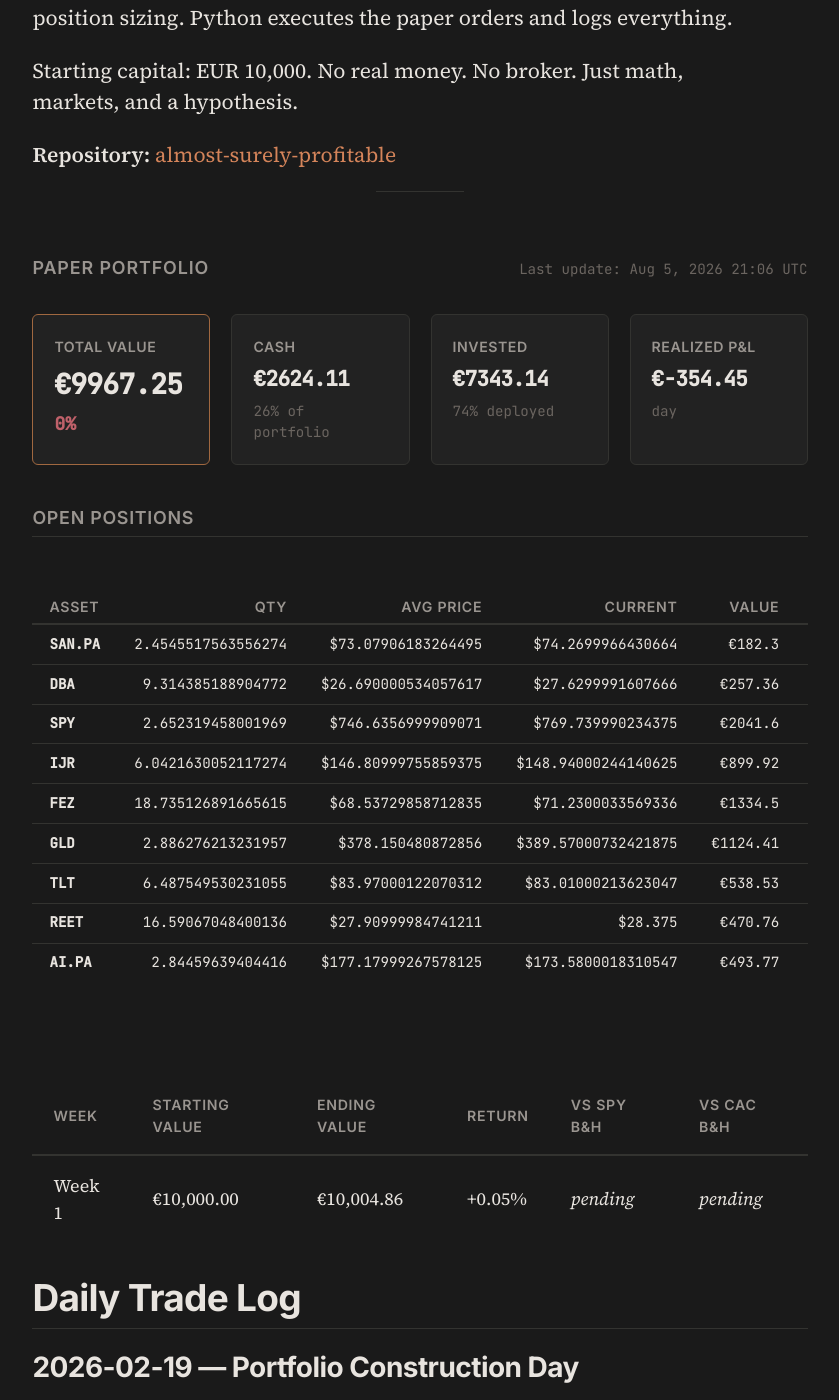
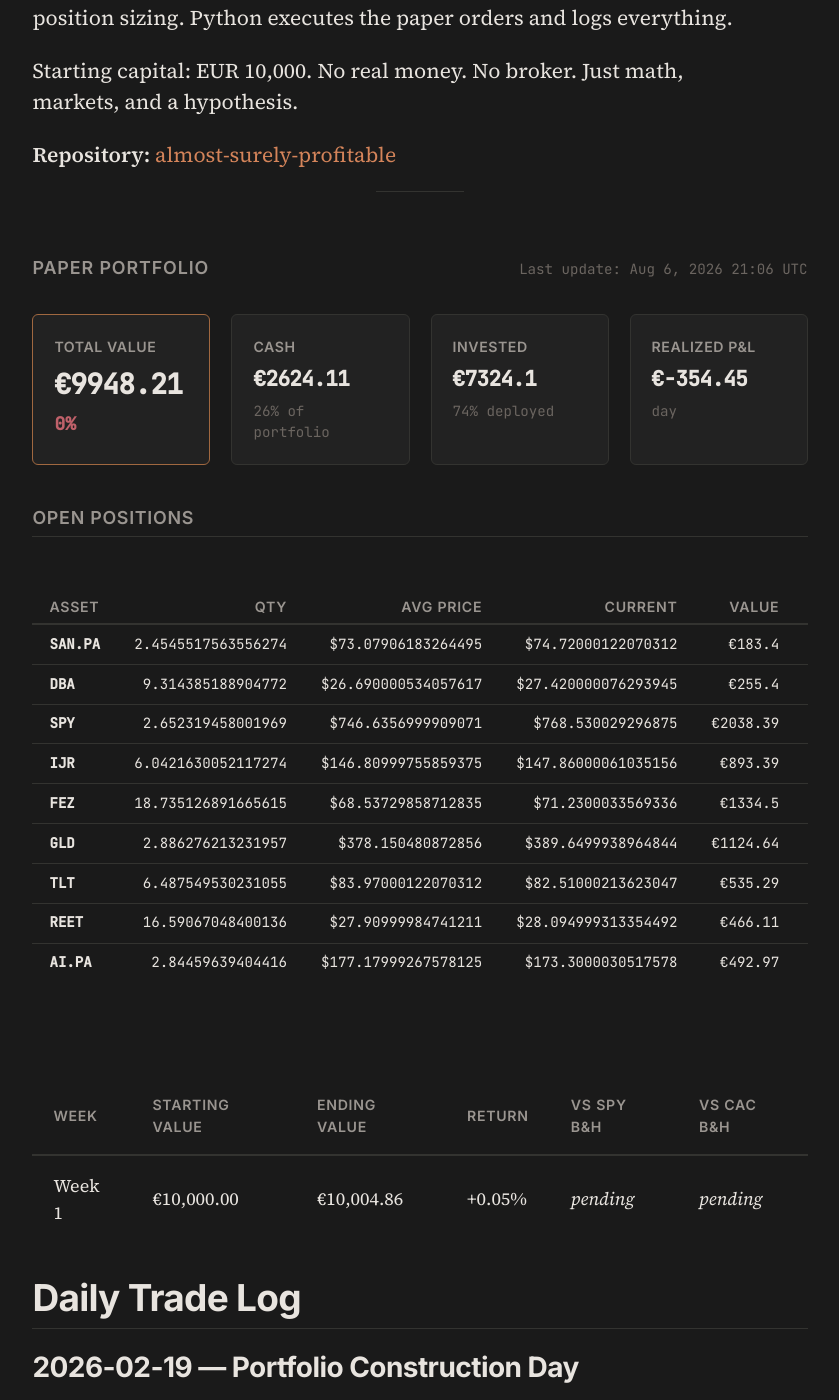
Before and after one commit to Alm0stSurely/alm0stsurely.github.io, a Jekyll site: the page built from trading.md, in a window 1280 px wide and 1400 px high, scrolled down 854 px. Shown: the whole window, without its empty margins (220-1059 px from the left). Built offline with Jekyll 4.4.1, drawn with Linux system fonts in a browser that asks for light colours.

```diff
--- a/_data/portfolio.json
+++ b/_data/portfolio.json
@@ -5,38 +5,38 @@
     {
       "quantity": 2.4545517563556274,
       "avg_price": 73.07906183264495,
-      "current_price": 74.2699966430664,
+      "current_price": 74.72000122070312,
       "ticker": "SAN.PA",
-      "market_value": 182.2995507047652,
-      "unrealized_pnl": 2.9232111306250337,
-      "unrealized_pnl_pct": 0.016296525715515597
+      "market_value": 183.40411023117147,
+      "unrealized_pnl": 4.027770657031311,
+      "unrealized_pnl_pct": 0.02245430287290786
     },
     {
       "quantity": 9.314385188904772,
       "avg_price": 26.690000534057617,
-      "current_price": 27.6299991607666,
+      "current_price": 27.420000076293945,
       "ticker": "DBA",
-      "market_value": 257.3564549524957,
-      "unrealized_pnl": 8.75550928620899,
-      "unrealized_pnl_pct": 0.03521913105657322
+      "market_value": 255.40044259040005,
+      "unrealized_pnl": 6.799496924113299,
+      "unrealized_pnl_pct": 0.02735105011724576
     },
     {
       "quantity": 2.652319458001969,
       "avg_price": 746.6356999909071,
-      "current_price": 769.739990234375,
+      "current_price": 768.530029296875,
       "ticker": "SPY",
-      "market_value": 2041.5963537008786,
-      "unrealized_pnl": 61.279958576074854,
-      "unrealized_pnl_pct": 0.03094452923125593
+      "market_value": 2038.3871507629249,
+      "unrealized_pnl": 58.07075563812123,
+      "unrealized_pnl_pct": 0.029323978623356037
     },
     {
       "quantity": 6.0421630052117274,
       "avg_price": 146.80999755859375,
-      "current_price": 148.94000244140625,
+      "current_price": 147.86000061035156,
       "ticker": "IJR",
-      "market_value": 899.9197727476092,
-      "unrealized_pnl": 12.869836703850028,
-      "unrealized_pnl_pct": 0.014508581964674359
+      "market_value": 893.3942256384496,
+      "unrealized_pnl": 6.3442895946903946,
+      "unrealized_pnl_pct": 0.007152122261555998
     },
     {
       "quantity": 18.735126891665615,
@@ -45,46 +45,46 @@
       "ticker": "FEZ",
       "market_value": 1334.5031513859187,
       "unrealized_pnl": 50.448165544094536,
-      "unrealized_pnl_pct": 0.03928816608349588
+      "unrealized_pnl_pct": 0.039288166083495876
     },
     {
       "quantity": 2.886276213231957,
       "avg_price": 378.150480872856,
-      "current_price": 389.57000732421875,
+      "current_price": 389.6499938964844,
       "ticker": "GLD",
-      "market_value": 1124.406645528492,
-      "unrealized_pnl": 32.959907562941424,
-      "unrealized_pnl_pct": 0.030198365542214615
+      "market_value": 1124.6375088694,
+      "unrealized_pnl": 33.190770903849625,
+      "unrealized_pnl_pct": 0.030409886024962612
     },
     {
       "quantity": 6.487549530231055,
       "avg_price": 83.97000122070312,
-      "current_price": 83.01000213623047,
+      "current_price": 82.51000213623047,
       "ticker": "TLT",
-      "market_value": 538.5315003633808,
-      "unrealized_pnl": -6.228041609492824,
-      "unrealized_pnl_pct": -0.011432643450241666
+      "market_value": 535.2877255982653,
+      "unrealized_pnl": -9.471816374608352,
+      "unrealized_pnl_pct": -0.017387150925903382
     },
     {
       "quantity": 16.59067048400136,
       "avg_price": 27.90999984741211,
-      "current_price": 28.375,
+      "current_price": 28.094999313354492,
       "ticker": "REET",
-      "market_value": 470.76027498353864,
-      "unrealized_pnl": 7.714664306596046,
-      "unrealized_pnl_pct": 0.016660700649591968
+      "market_value": 466.1148758561089,
+      "unrealized_pnl": 3.0692651791663366,
+      "unrealized_pnl_pct": 0.006628429485983618
     },
     {
       "quantity": 2.84459639404416,
       "avg_price": 177.17999267578125,
-      "current_price": 173.5800018310547,
+      "current_price": 173.3000030517578,
       "ticker": "AI.PA",
-      "market_value": 493.76504728679686,
-      "unrealized_pnl": -10.24052097550117,
-      "unrealized_pnl_pct": -0.020318269519934602
+      "market_value": 492.96856376887223,
+      "unrealized_pnl": -11.037004493425798,
+      "unrealized_pnl_pct": -0.0218985765008093
     }
   ],
-  "last_updated": "2026-08-05T21:06:22.965421",
-  "total_value": 9967.252440213546,
-  "positions_value": 7343.138751653875
+  "last_updated": "2026-08-06T21:06:50.012405",
+  "total_value": 9948.211443261182,
+  "positions_value": 7324.097754701511
 }
```
Also changed, not shown: _trading_analysis.md (+28 -79 lines).
